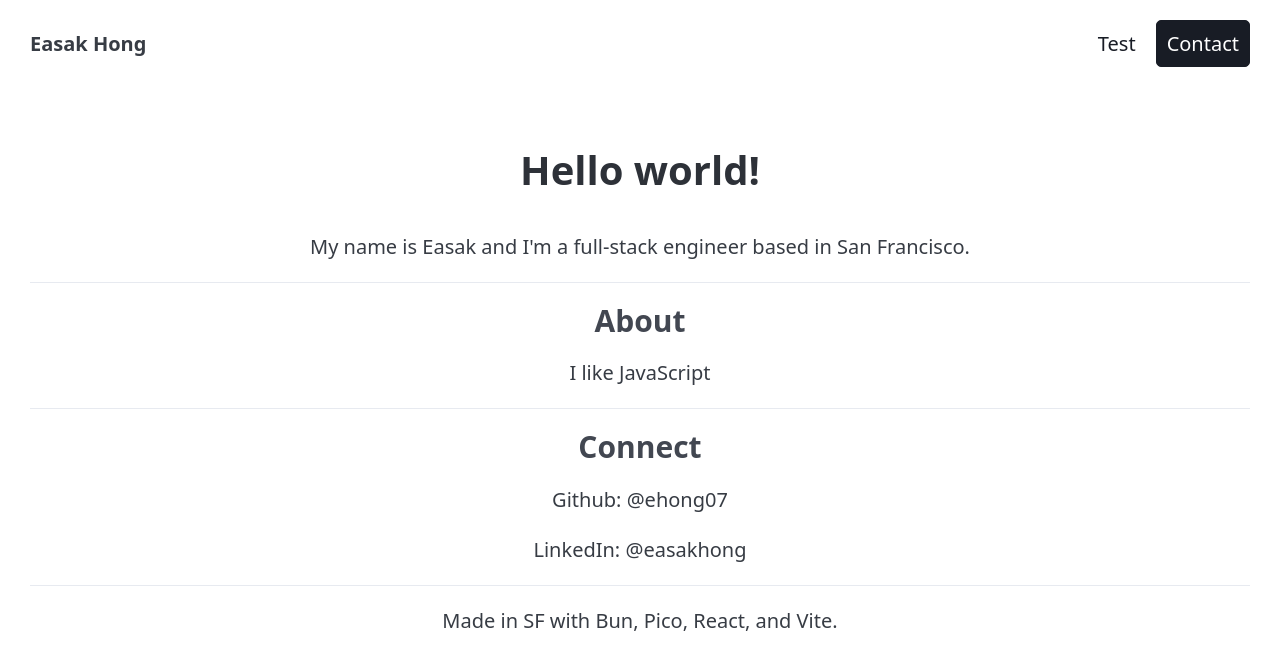
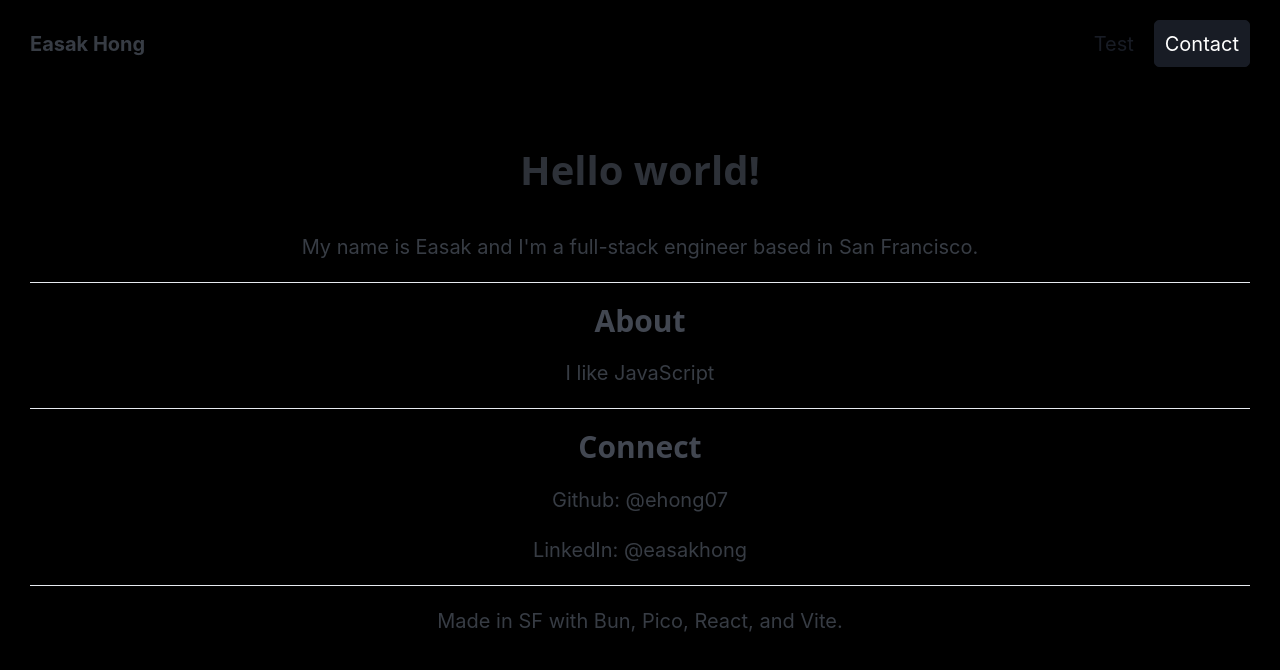
Before and after one commit to ehong07/page, a React (Vite) app in the folder app/: page / in a window 1280 px wide. Shown: the top 670 px of the page. Built offline with nearby package versions, Linux system fonts and the light colour scheme.

Commit message:
make background color black

```diff
--- a/app/src/index.css
+++ b/app/src/index.css
@@ -5,7 +5,7 @@
 
   color-scheme: light dark;
   color: rgba(255, 255, 255, 0.87);
-  background-color: #242424;
+  background-color: #000000;
 
   font-synthesis: none;
   text-rendering: optimizeLegibility;
@@ -13,29 +13,29 @@
   -moz-osx-font-smoothing: grayscale;
 }
 
-a {
+/* a {
   font-weight: 500;
   color: #646cff;
   text-decoration: inherit;
 }
 a:hover {
   color: #535bf2;
-}
+} */
 
-body {
+/* body {
   margin: 0;
   display: flex;
   place-items: center;
-  /* min-width: 320px; */
-  /* min-height: 100vh; */
-}
+  min-width: 320px;
+  min-height: 100vh;
+} */
 
-h1 {
+/* h1 {
   font-size: 3.2em;
   line-height: 1.1;
-}
+} */
 
-button {
+/* button {
   border-radius: 8px;
   border: 1px solid transparent;
   padding: 0.6em 1.2em;
@@ -52,9 +52,9 @@ button:hover {
 button:focus,
 button:focus-visible {
   outline: 4px auto -webkit-focus-ring-color;
-}
+} */
 
-@media (prefers-color-scheme: light) {
+/* @media (prefers-color-scheme: light) {
   :root {
     color: #213547;
     background-color: #ffffff;
@@ -65,4 +65,4 @@ button:focus-visible {
   button {
     background-color: #f9f9f9;
   }
-}
+} */
--- a/app/src/main.jsx
+++ b/app/src/main.jsx
@@ -3,7 +3,7 @@ import ReactDOM from 'react-dom/client'
 import App from './App.jsx'
 import Navbar from './components/Navbar';
 import Footer from './components/Footer';
-// import './index.css'
+import './index.css'
 import '@picocss/pico'
 
 ReactDOM.createRoot(document.getElementById('root')).render(
```
